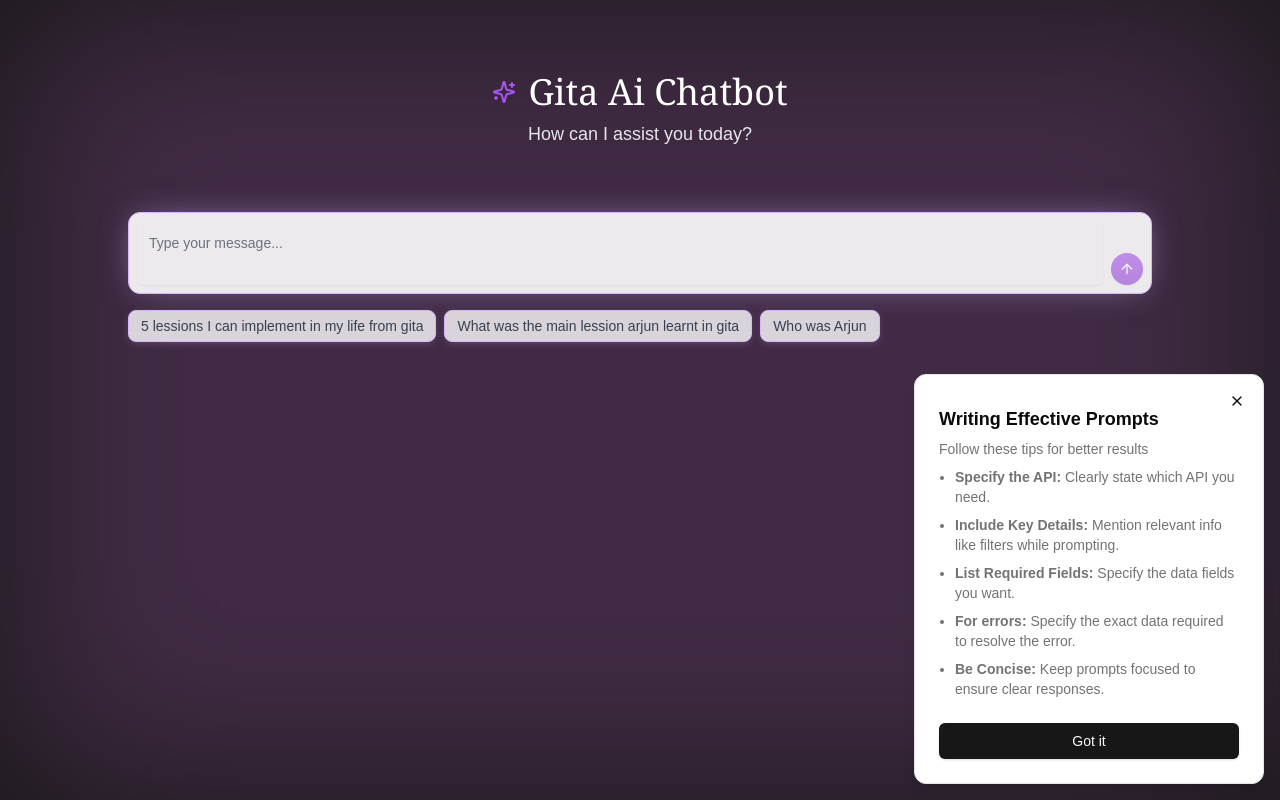
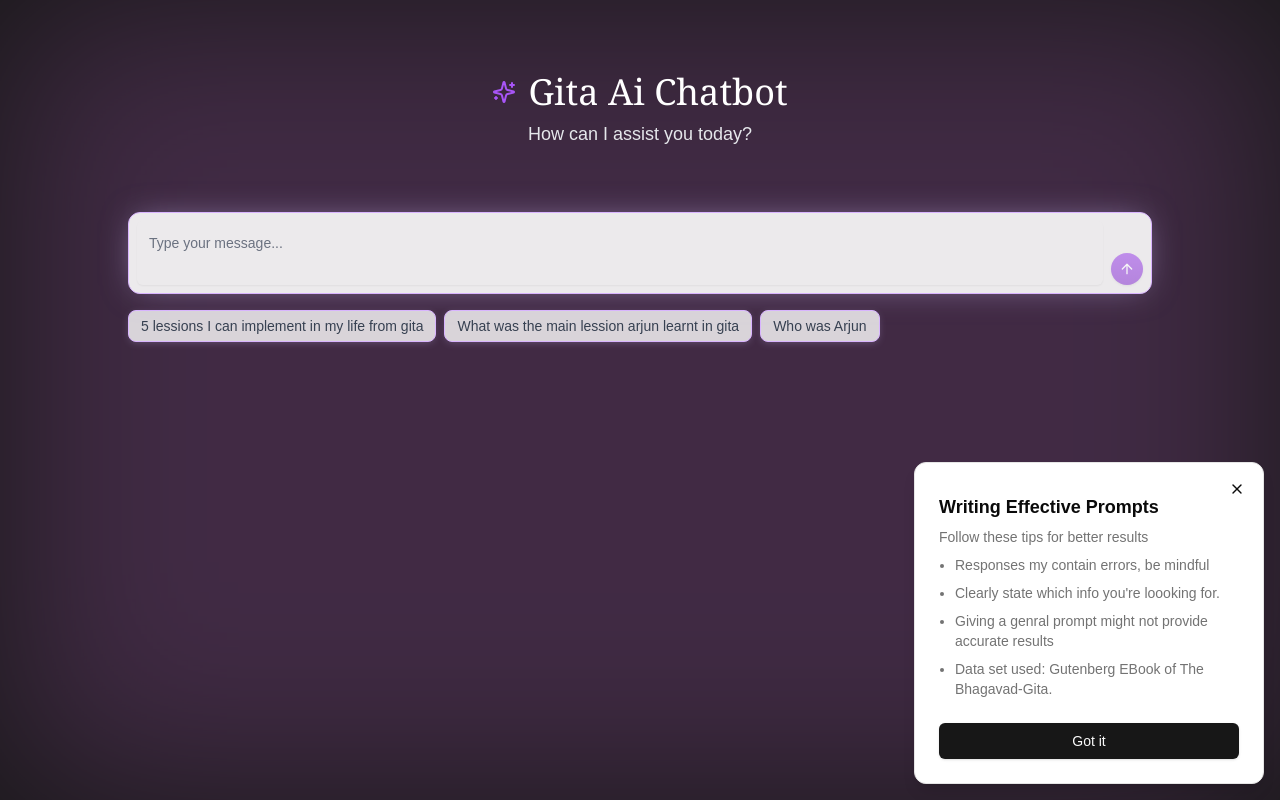
Before and after one commit to Raviikumar001/rag-python-gita-frontend, a Next.js app: page / in a window 1280 px wide. Built offline with nearby package versions, Linux system fonts and the light colour scheme.

Commit message:
feat: updated popup tips

```diff
--- a/src/app/(core)/components/PromptInfoPopup.tsx
+++ b/src/app/(core)/components/PromptInfoPopup.tsx
@@ -54,26 +54,12 @@ export default function PromptInfoPopup() {
             </CardHeader>
             <CardContent>
               <ul className="list-disc pl-4 space-y-2 text-sm text-muted-foreground">
+                <li>Responses my contain errors, be mindful </li>
+                <li>Clearly state which info you're loooking for.</li>
                 <li>
-                  <strong>Specify the API:</strong> Clearly state which API you
-                  need.
+                  Giving a genral prompt might not provide accurate results
                 </li>
-                <li>
-                  <strong>Include Key Details:</strong> Mention relevant info
-                  like filters while prompting.
-                </li>
-                <li>
-                  <strong>List Required Fields:</strong> Specify the data fields
-                  you want.
-                </li>
-                <li>
-                  <strong>For errors:</strong> Specify the exact data required
-                  to resolve the error.
-                </li>
-                <li>
-                  <strong>Be Concise:</strong> Keep prompts focused to ensure
-                  clear responses.
-                </li>
+                <li>Data set used: Gutenberg EBook of The Bhagavad-Gita.</li>
               </ul>
             </CardContent>
             <CardFooter>
```
